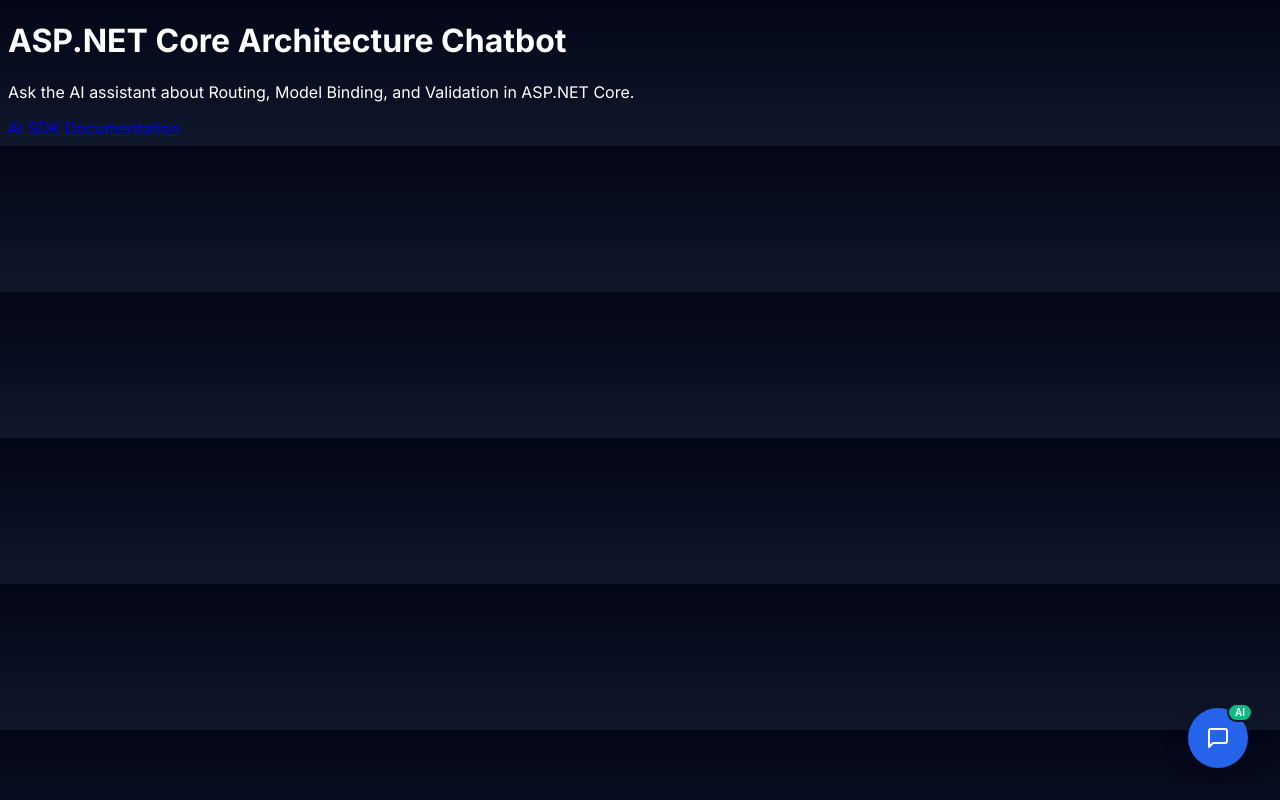
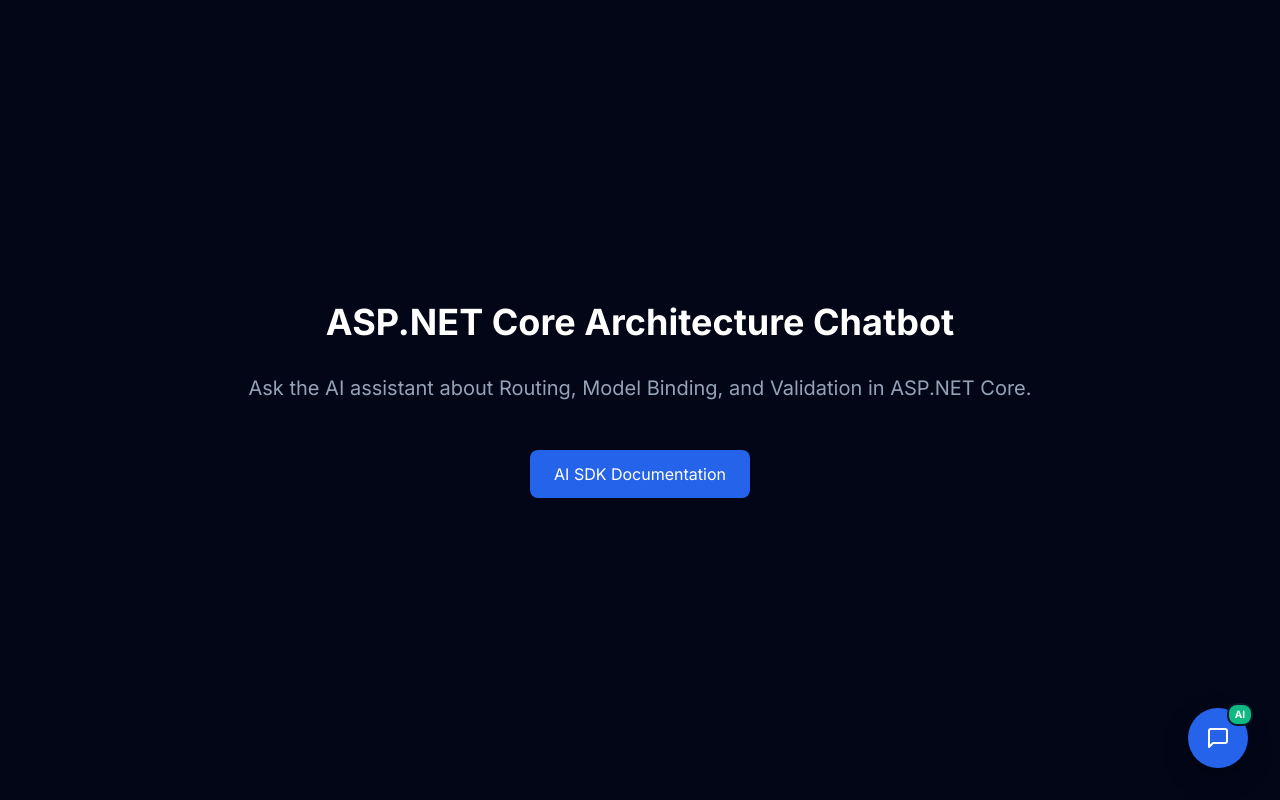
Before and after one commit to ngoxuanhanhnhi/chapter5, a Next.js app: page / in a window 1280 px wide. Built offline with nearby package versions, Linux system fonts and the light colour scheme.

Commit message:
Fix Vercel build: add tailwindcss dependencies and config

```diff
--- a/package.json
+++ b/package.json
@@ -21,6 +21,9 @@
         "@types/node": "^20",
         "@types/react": "^19",
         "@types/react-dom": "^19",
+        "autoprefixer": "^10.4.20",
+        "postcss": "^8.4.49",
+        "tailwindcss": "^3.4.17",
         "typescript": "^5"
     }
 }
--- /dev/null
+++ b/postcss.config.mjs
@@ -0,0 +1,6 @@
+export default {
+    plugins: {
+        tailwindcss: {},
+        autoprefixer: {},
+    },
+};
--- /dev/null
+++ b/tailwind.config.ts
@@ -0,0 +1,21 @@
+import type { Config } from "tailwindcss";
+
+const config: Config = {
+    content: [
+        "./pages/**/*.{js,ts,jsx,tsx,mdx}",
+        "./components/**/*.{js,ts,jsx,tsx,mdx}",
+        "./app/**/*.{js,ts,jsx,tsx,mdx}",
+        "./index.html",
+    ],
+    theme: {
+        extend: {
+            backgroundImage: {
+                "gradient-radial": "radial-gradient(var(--tw-gradient-stops))",
+                "gradient-conic":
+                    "conic-gradient(from 180deg at 50% 50%, var(--tw-gradient-stops))",
+            },
+        },
+    },
+    plugins: [],
+};
+export default config;
```
Lines whose indentation alone changed are shown as unchanged.
